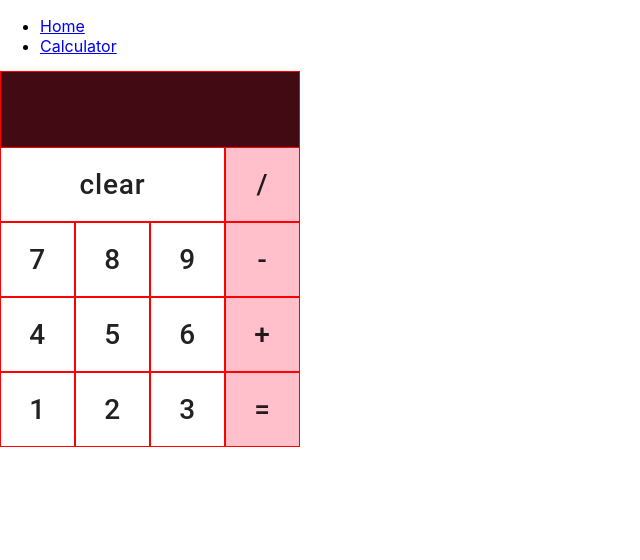
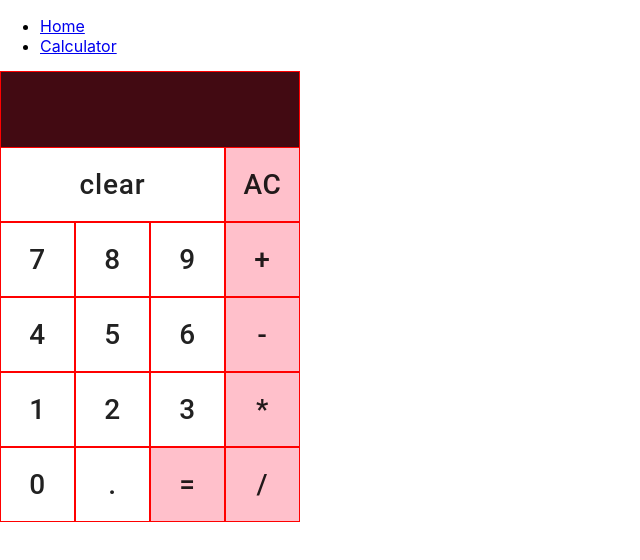
Before and after one commit to deepakvenkat/react-examples, a React (Create React App) app: page /calculator in a window 1280 px wide. Shown: the top 560 px of the page, without its empty margins (0-640 px from the left). Built offline with nearby package versions, Linux system fonts and the light colour scheme.

Commit message:
Oops I forgot 0

```diff
--- a/src/components/CalculatorGrid/CalculatorGrid.jsx
+++ b/src/components/CalculatorGrid/CalculatorGrid.jsx
@@ -18,7 +18,7 @@ const CalculatorGrid = () => (
       <ClearButton />
       <CalculatorButton
         type="operator"
-        text="/"
+        text="AC"
       />
     </div>
     <div>
@@ -36,7 +36,7 @@ const CalculatorGrid = () => (
       />
       <CalculatorButton
         type="operator"
-        text="-"
+        text="+"
       />
     </div>
     <div>
@@ -54,7 +54,7 @@ const CalculatorGrid = () => (
       />
       <CalculatorButton
         type="operator"
-        text="+"
+        text="-"
       />
     </div>
     <div>
@@ -72,7 +72,25 @@ const CalculatorGrid = () => (
       />
       <CalculatorButton
         type="operator"
+        text="*"
+      />
+    </div>
+    <div>
+      <CalculatorButton
+        type="number"
+        text="0"
+      />
+      <CalculatorButton
+        type="number"
+        text="."
+      />
+      <CalculatorButton
+        type="operator"
         text="="
+      />
+      <CalculatorButton
+        type="operator"
+        text="/"
       />
     </div>
   </Grid>
```
Also changed, not shown: 1 other file (tests, documents, lock files or other folders).
